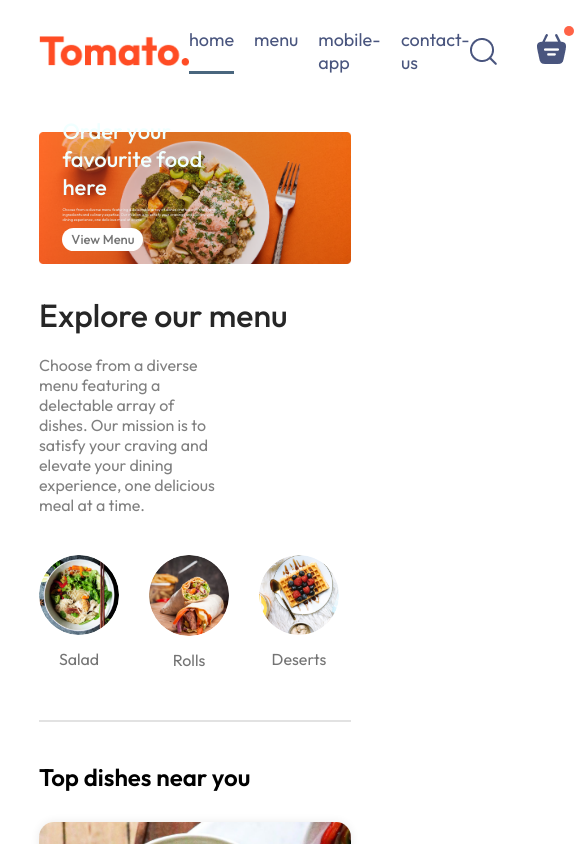
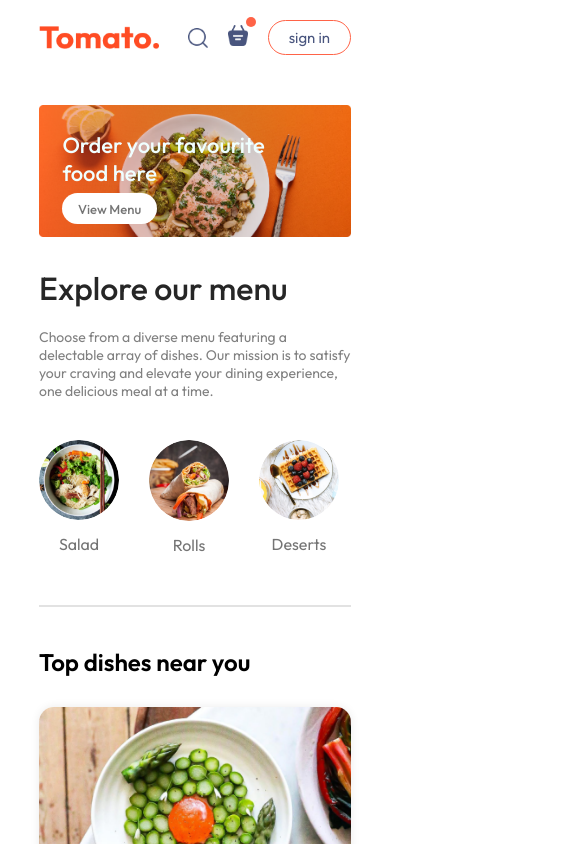
Before and after one commit to ThanushanVimalanathan/Food-Order, a React (Vite) app: page / in a window 390 px wide. Shown: the top 844 px of the page, 585 px wide, since content can reach past the window. Built offline with nearby package versions, Linux system fonts and the light colour scheme.

Commit message:
Feat:fully completed homepage

```diff
--- /dev/null
+++ b/src/components/AppDownload/AppDownload.css
@@ -0,0 +1,24 @@
+.app-download{
+    margin: auto;
+    margin-top: 100px;
+    font-size: max(3vw,20px);
+    text-align: center;
+    font-weight: 500;
+}
+.app-download-platforms{
+    display: flex;
+    justify-content: center;
+    gap: max(2vw,10px);
+    margin-top: 40px;
+}
+
+.app-download-platforms img{
+    width: max(30vw,120px);
+    max-width: 180px;
+    transition: 0.5s;
+    cursor: pointer;
+}
+
+.app-download-platforms img:hover{
+    transform: scale(1.05);
+}
--- /dev/null
+++ b/src/components/AppDownload/AppDownload.jsx
@@ -0,0 +1,18 @@
+import React from 'react'
+import './AppDownload.css'
+import { assets } from '../../assets/frontend_assets/assets'
+
+const AppDownload = () => {
+  return (
+    <div className='app-download' id='app-download'>
+        <p >For better experience Download <br />Tomato App</p>
+        <div className="app-download-platforms">
+            <img src={assets.play_store} alt="" />
+            <img src={assets.app_store} alt="" />
+        </div>
+
+    </div>
+  )
+}
+
+export default AppDownload
--- a/src/components/ExploreMenu/ExploreMenu.css
+++ b/src/components/ExploreMenu/ExploreMenu.css
@@ -53,3 +53,10 @@
     border: 4px solid tomato;
     padding: 2px;
 }
+
+@media (max-width:1050px){
+    .explore-menu-text{
+        max-width: 100%;
+        font-size: 14px;
+    }
+}
--- a/src/components/Footer/Footer.css
+++ b/src/components/Footer/Footer.css
@@ -48,3 +48,14 @@
     border: none;
 
 }
+
+@media (max-width:750px){
+    .footer-content{
+        display: flex;
+        flex-direction: column;
+        gap:35px
+    }
+    .footer-copyright{
+        text-align: center;
+    }
+}
--- a/src/components/Header/Header.css
+++ b/src/components/Header/Header.css
@@ -38,3 +38,21 @@
     font-size: max(1vw,13px);
     border-radius: 50px;
 }
+
+@media (max-width:1050px){
+    .header-contents{
+        max-width: 45%;
+    }
+}
+
+@media (max-width:750px){
+    .header-contents{
+        max-width: 65%;
+    }
+    .header-contents p{
+        display: none;
+    }
+    .header-contents button{
+        padding:  2vw 4vw;
+    }
+}
--- a/src/components/Navbar/Navbar.css
+++ b/src/components/Navbar/Navbar.css
@@ -63,3 +63,51 @@
     top: -8px;
     right: -8px;
 }
+
+@media (max-width:1050px){
+    .navbar .logo{
+        width: 140px;
+    }
+    .navbar-menu{
+        gap:20px;
+        font-size: 17px;
+
+    }
+    .navbar-right{
+        gap:30px;
+    }
+    .navbar-right img{
+        width: 22px;
+    }
+    .navbar-right button{
+        padding: 8px 25px;
+    }
+}
+
+@media (max-width:900px){
+    .navbar .logo{
+        width: 120px;
+    }
+    .navbar-menu{
+        gap:15px;
+        font-size: 16px;
+
+    }
+    .navbar-right{
+        gap:20px;
+    }
+    .navbar-right img{
+        width: 20px;
+    }
+    .navbar-right button{
+        padding: 7px 20px;
+        font-size: 15px;
+    }
+}
+
+@media (max-width:750px){
+
+    .navbar-menu{
+        display: none;
+    }
+}
--- a/src/components/Navbar/Navbar.jsx
+++ b/src/components/Navbar/Navbar.jsx
@@ -1,6 +1,7 @@
 import React, { useState } from 'react'
 import './Navbar.css'
 import {assets} from '../../assets/frontend_assets/assets'
+import { Link } from 'react-router-dom';
 
 const Navbar = () => {
 
@@ -10,10 +11,10 @@
     <div className='navbar'>
       <img src={assets.logo} alt="" className='logo' />
         <ul className='navbar-menu'>
-            <li onClick={()=>setMenu("home")}  className={menu === "home"?"active":""}>home</li>
-            <li onClick={()=>setMenu("menu")} className={menu === "menu"?"active":""}>menu</li>
-            <li onClick={()=>setMenu("mobile-app")} className={menu === "mobile-app"?"active":""}>mobile-app</li>
-            <li onClick={()=>setMenu("contact-us")} className={menu === "contact-us"?"active":""}>contact-us</li>
+            <Link to='/' onClick={()=>setMenu("home")}  className={menu === "home"?"active":""}>home</Link>
+            <a href='#explore-menu' onClick={()=>setMenu("menu")} className={menu === "menu"?"active":""}>menu</a>
+            <a href='#app-download' onClick={()=>setMenu("mobile-app")} className={menu === "mobile-app"?"active":""}>mobile-app</a>
+            <a href='#footer' onClick={()=>setMenu("contact-us")} className={menu === "contact-us"?"active":""}>contact-us</a>
         </ul>
         <div className='navbar-right'>
             <img src={assets.search_icon} alt="" />
--- a/src/index.css
+++ b/src/index.css
@@ -5,6 +5,7 @@
   margin: 0;
   box-sizing: border-box;
   font-family: Outfit;
+  scroll-behavior:smooth;
 
 }
 
--- a/src/pages/Home/Home.jsx
+++ b/src/pages/Home/Home.jsx
@@ -3,6 +3,7 @@
 import Header from '../../components/Header/Header'
 import ExploreMenu from '../../components/ExploreMenu/ExploreMenu'
 import FoodDisplay from '../../components/FoodDisplay/FoodDisplay'
+import AppDownload from '../../components/AppDownload/AppDownload'
 
 const Home = () => {
 
@@ -13,6 +14,7 @@
       <Header/>
       <ExploreMenu category={category} setCategory={setCategory}/>
       <FoodDisplay category={category} />
+      <AppDownload />
     </div>
   )
 }
```
